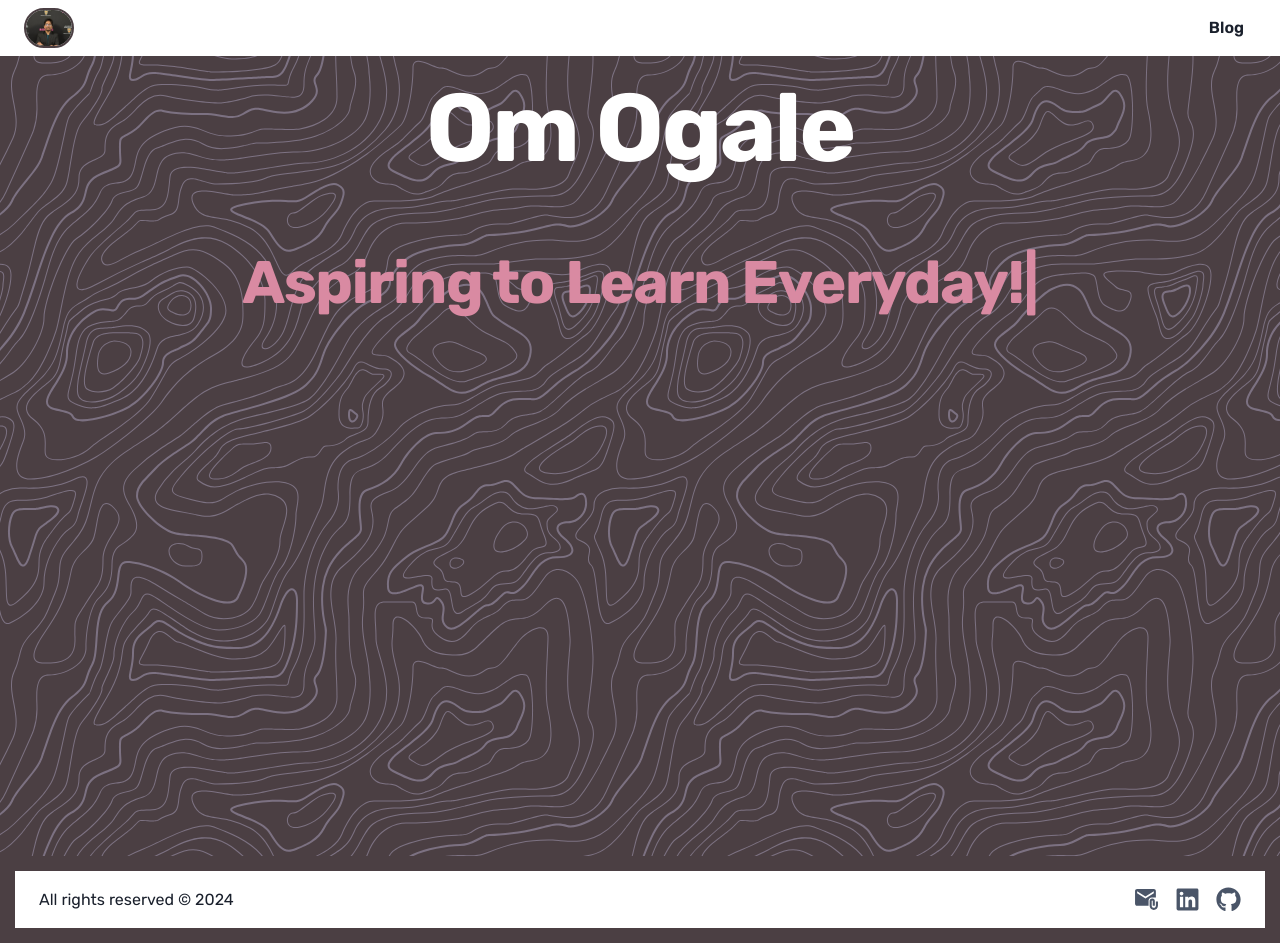
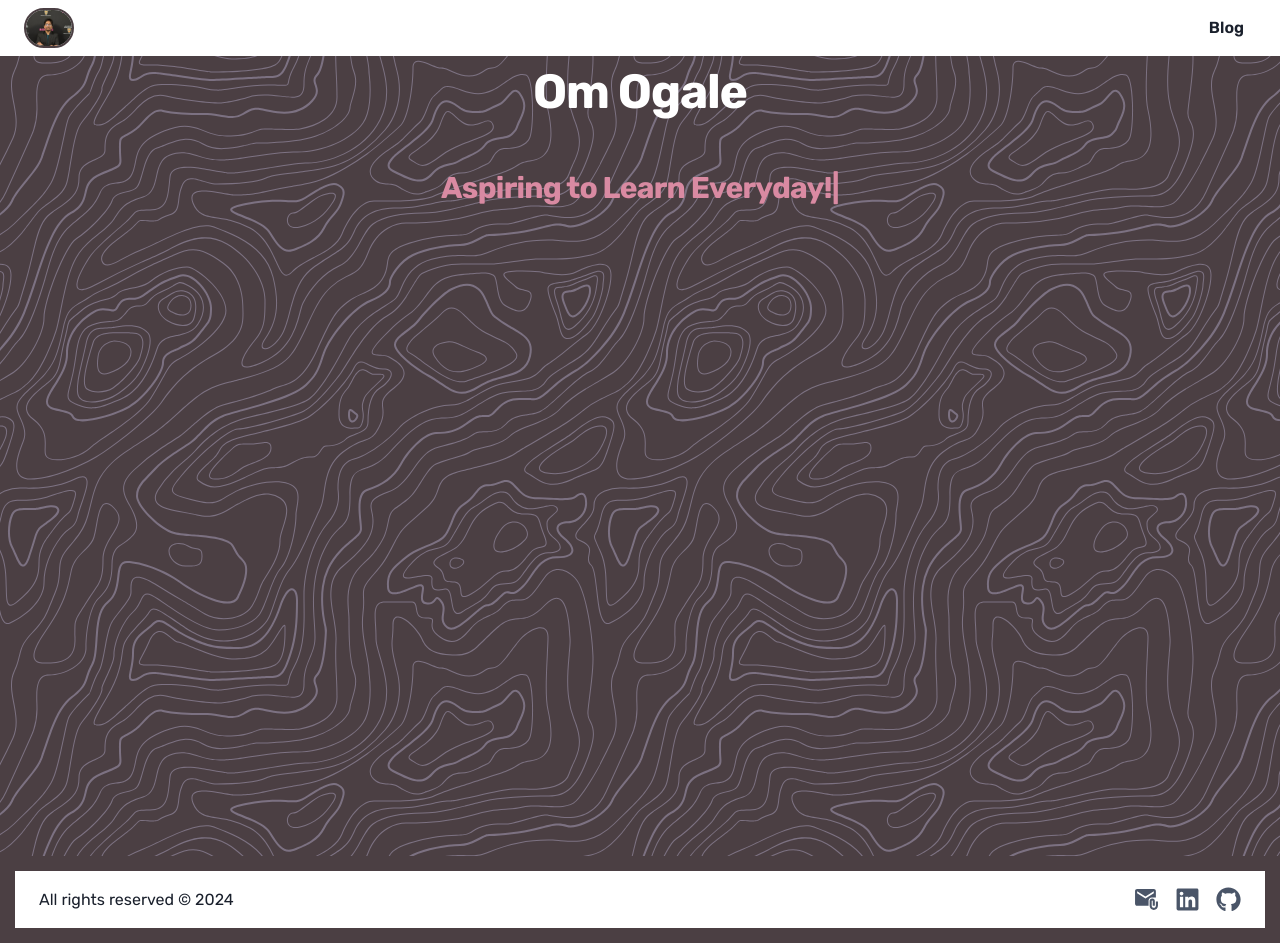
Before and after one commit to OmOgale/Exhibit, a Next.js app in the folder exhibit/: page / in a window 1280 px wide. Built offline with nearby package versions, Linux system fonts and the light colour scheme; a web font is replaced by a local one.

Commit message:
Changing breakpoints

```diff
--- a/exhibit/src/components/Introduction.tsx
+++ b/exhibit/src/components/Introduction.tsx
@@ -10,7 +10,7 @@ const Introduction = () => {
           textAlign="center"
           fontWeight="bold"
           letterSpacing="tight"
-          fontSize="8xl"
+          fontSize={{ base: "8xl", sm: "5xl"}}
           display="block"
         >
           Om Ogale
@@ -20,7 +20,7 @@ const Introduction = () => {
           textAlign="center"
           fontWeight="bold"
           letterSpacing="tight"
-          fontSize="6xl"
+          fontSize={{ base: "6xl", sm: "3xl"}}
           display="block"
           mt="30"
         >
```
